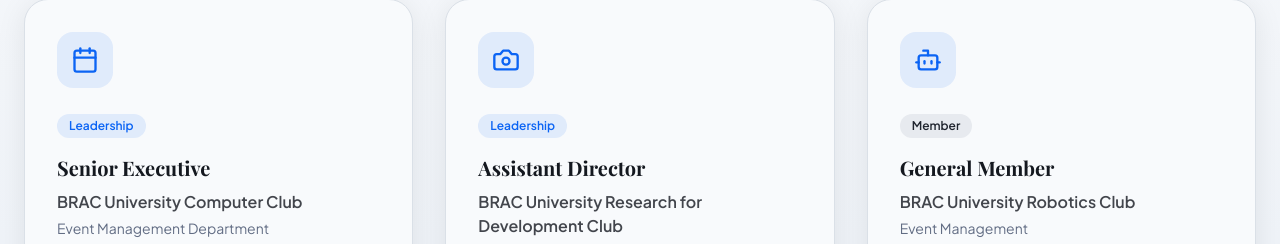
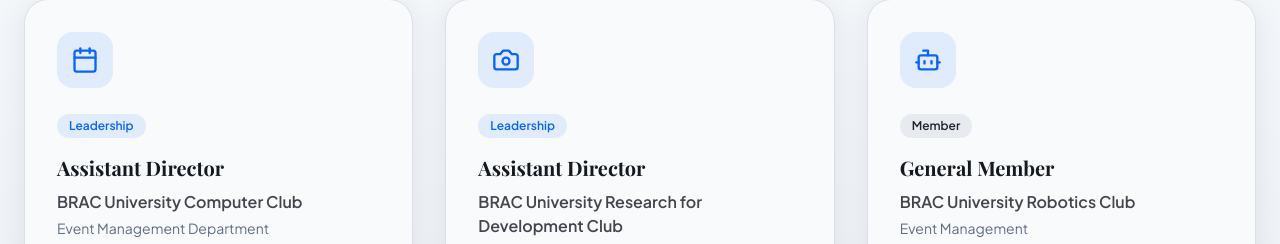
Before and after one commit to Rudro91190/shafaitul-s-digital-canvas, a React (Vite) app: page / in a window 1280 px wide. Shown: the part 1929-2173 px from the top of the page. Built offline with nearby package versions, Linux system fonts and the light colour scheme; the HTML template or start-up script is replaced by a standard one; a web font is replaced by a local one.

Commit message:
Preceding changes

```diff
--- a/src/components/Experience.tsx
+++ b/src/components/Experience.tsx
@@ -5,7 +5,7 @@ import { Users, Camera, Bot, Calendar } from 'lucide-react';
 
 const experiences = [
   {
-    title: 'Senior Executive',
+    title: 'Assistant Director',
     organization: 'BRAC University Computer Club',
     department: 'Event Management Department',
     description: 'Planning and executing technical and academic events, coordinating with team members and stakeholders.',
```
